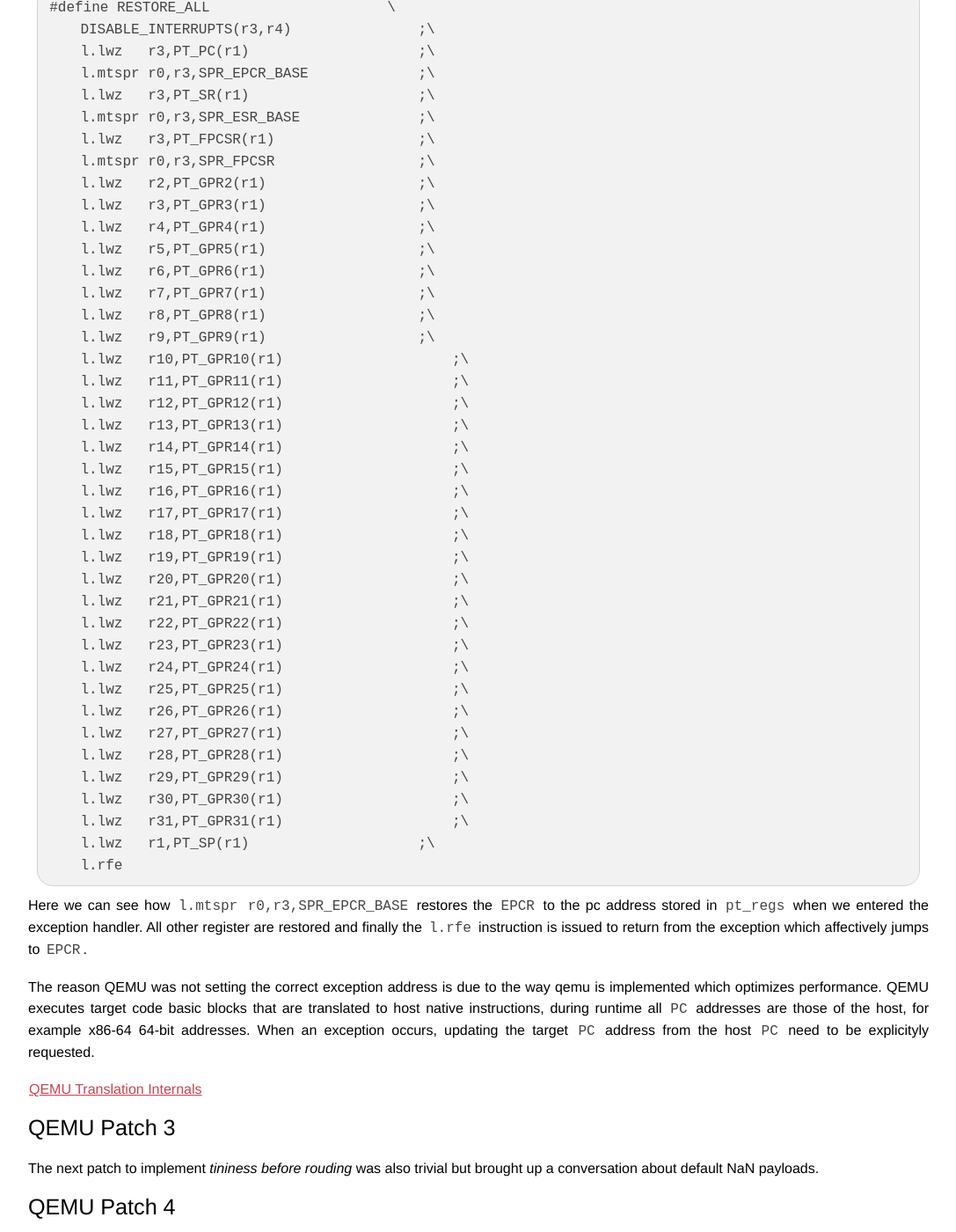
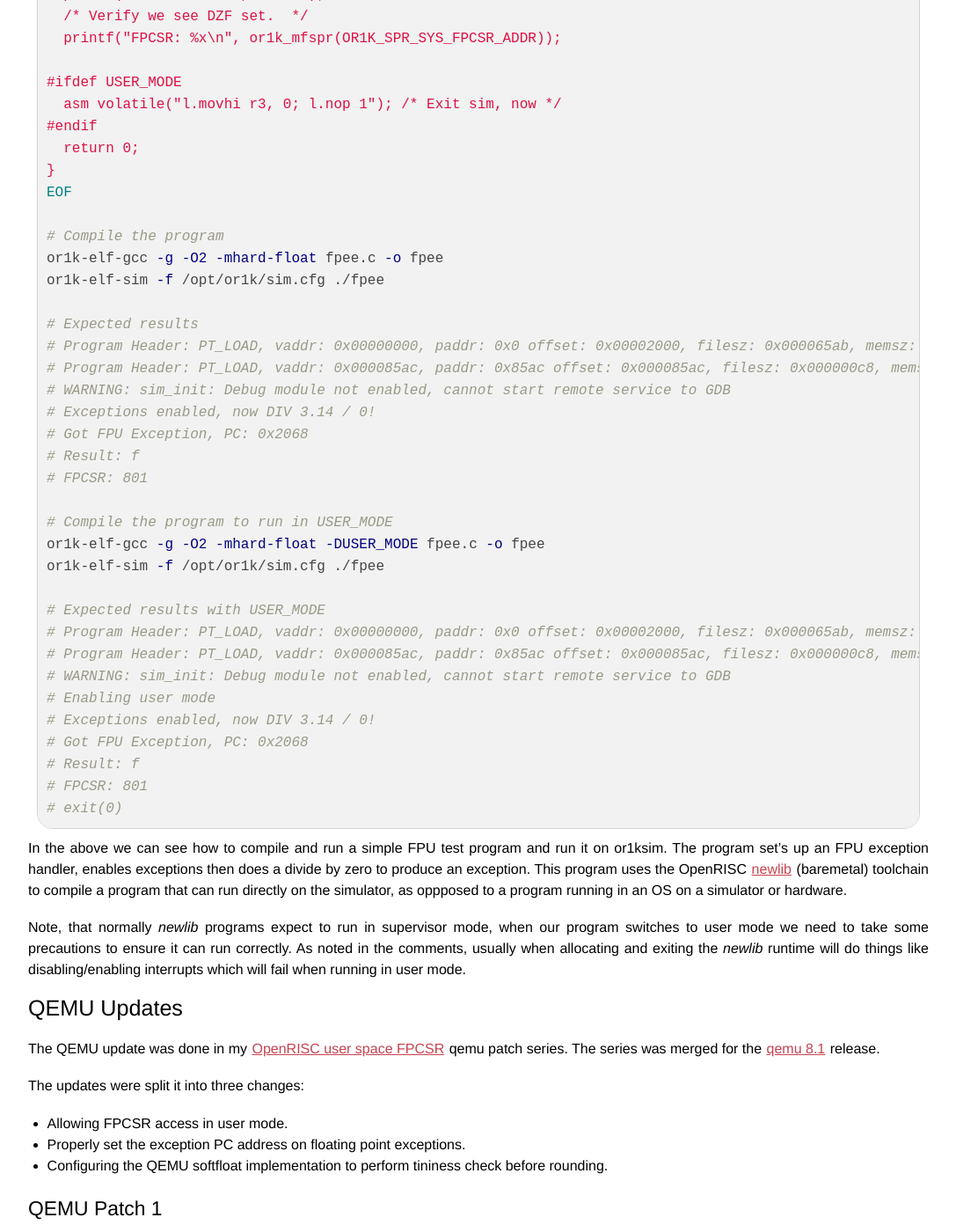
Before and after one commit to stffrdhrn/stffrdhrn.github.io, a Jekyll site: the page built from _posts/2023-05-13-or1k-fpu-hw.md, in a window 1280 px wide and 1400 px high, scrolled down 2090 px. Shown: the whole window at 88% size, without its empty margins (96-1183 px from the left). Built offline with Jekyll 4.4.1, drawn with Linux system fonts in a browser that asks for light colours; some of the changed text lies outside the part shown.

Commit message:
fpu-hw: Add details for or1ksim updates

````diff
--- a/_posts/2023-05-13-or1k-fpu-hw.md
+++ b/_posts/2023-05-13-or1k-fpu-hw.md
@@ -5,9 +5,10 @@
 categories: [ hardware, embedded, openrisc ]
 ---
 
-In the [last article]({% post_url 2023-04-25-or1k-fpu-port %}) we introduced the OpenRISC glibc FPU port and the effort
-required to get user space FPU support into OpenRISC linux user applications.
-We explained how the FPU port is a fullstack project covering:
+In the [last article]({% post_url 2023-04-25-or1k-fpu-port %}) we introduced the
+OpenRISC glibc FPU port and the effort required to get user space FPU support
+into OpenRISC linux user applications.  We explained how the FPU port is a
+fullstack project covering:
 
  - Architecture Specification
  - Simulators and CPU implementations
@@ -20,27 +21,147 @@
 the architecture changes which are called for as per the previous article.
 
  - Allowing usermode programs to update the FPCSR register
- - Defining tininess before routing
+ - Detecting tininess before rounding.
 
 # Simulator Updates
 
-The main simulator we use is QEMU.  The update was done in my
+The simulators used for testing OpenRISC software without hardware are QEMU
+and or1ksim.  They both needed to be updated to cohere to the specification
+updates discussed above.
+
+## Or1ksim Updates
+
+The OpenRISC architectue simulator or1ksim has been updated with the single patch:
+[cpu: Allow FPCSR to be read/written in user mode](https://github.com/openrisc/or1ksim/commit/7a03376c1bd0fc0d5008d3222c623601e7080b43).
+
+The softfloat FPU implementation was already configured to detect tininess before
+rounding.
+
+If you are interested you can download and run the simulator and test this out
+with a docker image pulled from docker hub using the following:
+
+```bash
+# using podman instead of docker, you can use docker here too
+podman pull stffrdhrn/or1k-sim-env:latest
+podman run -it --rm stffrdhrn/or1k-sim-env:latest
+
+root@9a4a52eec8ee:/tmp# or1k-elf-sim -version
+Seeding random generator with value 0x4a3c2bbd
+OpenRISC 1000 Architectural Simulator, version 2023-08-20
+```
+
+This starts up an environment which has access to the OpenRISC architecture
+simulator and a GNU compiler toolchain.  While still in the container can run a
+quick test using the FPU as follows:
+
+```bash
+# Create a test program using OpenRISC FPU
+cat > fpee.c <<EOF
+#include <float.h>
+#include <stdio.h>
+#include <or1k-sprs.h>
+#include <or1k-support.h>
+
+static void enter_user_mode() {
+  int32_t sr = or1k_mfspr(OR1K_SPR_SYS_SR_ADDR);
+  sr &= ~OR1K_SPR_SYS_SR_SM_MASK;
+  or1k_mtspr(OR1K_SPR_SYS_SR_ADDR, sr);
+}
+static void enable_fpu_exceptions() {
+  unsigned long fpcsr = OR1K_SPR_SYS_FPCSR_FPEE_MASK;
+  or1k_mtspr(OR1K_SPR_SYS_FPCSR_ADDR, fpcsr);
+}
+static void fpe_handler() {
+  printf("Got FPU Exception, PC: 0x%lx\n", or1k_mfspr(OR1K_SPR_SYS_EPCR_BASE));
+}
+int main() {
+  float result;
+
+  or1k_exception_handler_add(0xd, fpe_handler);
+#ifdef USER_MODE
+  /* Note, printf here also allocates some memory allowing user mode runtime to
+     work.  */
+  printf("Enabling user mode\n");
+  enter_user_mode();
+#endif
+  enable_fpu_exceptions();
+
+  printf("Exceptions enabled, now DIV 3.14 / 0!\n");
+  result = 3.14f / 0.0f;
+
+  /* Verify we see infinity.  */
+  printf("Result: %f\n", result);
+  /* Verify we see DZF set.  */
+  printf("FPCSR: %x\n", or1k_mfspr(OR1K_SPR_SYS_FPCSR_ADDR));
+
+#ifdef USER_MODE
+  asm volatile("l.movhi r3, 0; l.nop 1"); /* Exit sim, now */
+#endif
+  return 0;
+}
+EOF
+
+# Compile the program
+or1k-elf-gcc -g -O2 -mhard-float fpee.c -o fpee
+or1k-elf-sim -f /opt/or1k/sim.cfg ./fpee
+
+# Expected results
+# Program Header: PT_LOAD, vaddr: 0x00000000, paddr: 0x0 offset: 0x00002000, filesz: 0x000065ab, memsz: 0x000065ab
+# Program Header: PT_LOAD, vaddr: 0x000085ac, paddr: 0x85ac offset: 0x000085ac, filesz: 0x000000c8, memsz: 0x0000046c
+# WARNING: sim_init: Debug module not enabled, cannot start remote service to GDB
+# Exceptions enabled, now DIV 3.14 / 0!
+# Got FPU Exception, PC: 0x2068
+# Result: f
+# FPCSR: 801
+
+# Compile the program to run in USER_MODE
+or1k-elf-gcc -g -O2 -mhard-float -DUSER_MODE fpee.c -o fpee
+or1k-elf-sim -f /opt/or1k/sim.cfg ./fpee
+
+# Expected results with USER_MODE
+# Program Header: PT_LOAD, vaddr: 0x00000000, paddr: 0x0 offset: 0x00002000, filesz: 0x000065ab, memsz: 0x000065ab
+# Program Header: PT_LOAD, vaddr: 0x000085ac, paddr: 0x85ac offset: 0x000085ac, filesz: 0x000000c8, memsz: 0x0000046c
+# WARNING: sim_init: Debug module not enabled, cannot start remote service to GDB
+# Enabling user mode
+# Exceptions enabled, now DIV 3.14 / 0!
+# Got FPU Exception, PC: 0x2068
+# Result: f
+# FPCSR: 801
+# exit(0)
+```
+
+In the above we can see how to compile and run a simple FPU test program and run
+it on or1ksim.  The program set's up an FPU exception handler, enables exceptions
+then does a divide by zero to produce an exception. This program uses the
+OpenRISC [newlib](https://sourceware.org/newlib/) (baremetal) toolchain to
+compile a program that can run directly on the simulator, as oppposed to a
+program running in an OS on a simulator or hardware.
+
+Note, that normally *newlib* programs expect to run in supervisor mode, when
+our program switches to user mode we need to take some precautions to ensure it
+can run correctly.  As noted in the comments, usually when allocating and exiting
+the *newlib* runtime will do things like disabling/enabling interrupts which
+will fail when running in user mode.
+
+## QEMU Updates
+
+The QEMU update was done in my
 [OpenRISC user space FPCSR](https://lore.kernel.org/qemu-devel/20230511151000.381911-1-shorne@gmail.com)
 qemu patch series.  The series was merged for the
 [qemu 8.1](https://wiki.qemu.org/ChangeLog/8.1) release.
 
-The updates were pretty straight forward and I split it into three changes:
+The updates were split it into three changes:
  - Allowing FPCSR access in user mode.
  - Properly set the exception PC address on floating point exceptions.
  - Configuring the QEMU softfloat implementation to perform tininess check
    before rounding.
 
-## QEMU Patch 1
+### QEMU Patch 1
 
 The first patch to *allow FPCSR access in user mode* was trivial, but required some
 code structure changes making the patch look bigger than it really was.
 
-## QEMU Patch 2
+### QEMU Patch 2
 
 The next patch to *properly set the exception PC address* fixed a long existing
 bug where the `EPCR` was not properly updated after FPU exceptions.  Up until now
@@ -166,14 +287,13 @@
 addresses.  When an exception occurs, updating the target `PC` address from the host `PC`
 need to be explicityly requested.
 
-[QEMU Translation Internals](https://qemu.readthedocs.io/en/latest/devel/tcg.html)
 
-## QEMU Patch 3
+### QEMU Patch 3
 
 The next patch to implement *tininess before rouding* was also trivial but
 brought up a conversation about default NaN payloads.
 
-## QEMU Patch 4
+### QEMU Patch 4
 
 Wait, there is more.  During writing this article I realized that if QEMU
 was setting the `ECPR` to the FPU instruction causing the exception then
@@ -185,13 +305,13 @@
 The patch [target/openrisc: Set EPCR to next PC on FPE exceptions](https://lore.kernel.org/qemu-devel/20230731210301.3360723-1-shorne@gmail.com/)
 fixes this up.
 
-...
-
 # RTL Updates
 
-The RTL updates look as follows
+Updating the actual verilog RTL CPU implementations also needed to be done.
 
-User mode support.
+## User mode support
+
+Updates to support user mode reads and write to the `FPCSR` we as follows...
 
 ```
 commit 6b1beaa871c02ccd570d8e6ad80f99bc4133aa26 (origin/fpcsr_free_access)
@@ -227,5 +347,9 @@
  - mor1kx          - [f2a78cc5d98](https://github.com/openrisc/mor1kx/commit/f2a78cc5d98123e63af4b23296795d95ffdfd854)
  - or1k_marocchino - [8be054f0bef](https://github.com/openrisc/or1k_marocchino/commit/8be054f0bef95bd94238509ced79ef5ec7a57417)
 
-I will not go into details of these patches as I didnt write them.  But I
+I will not go into details of these patches as I didn't write them.  But I
 general they are medium size refactorings of the floating point unit.
+
+# Further Reading
+
+- [QEMU Translation Internals](https://qemu.readthedocs.io/en/latest/devel/tcg.html) - details on how QEMU works
````
